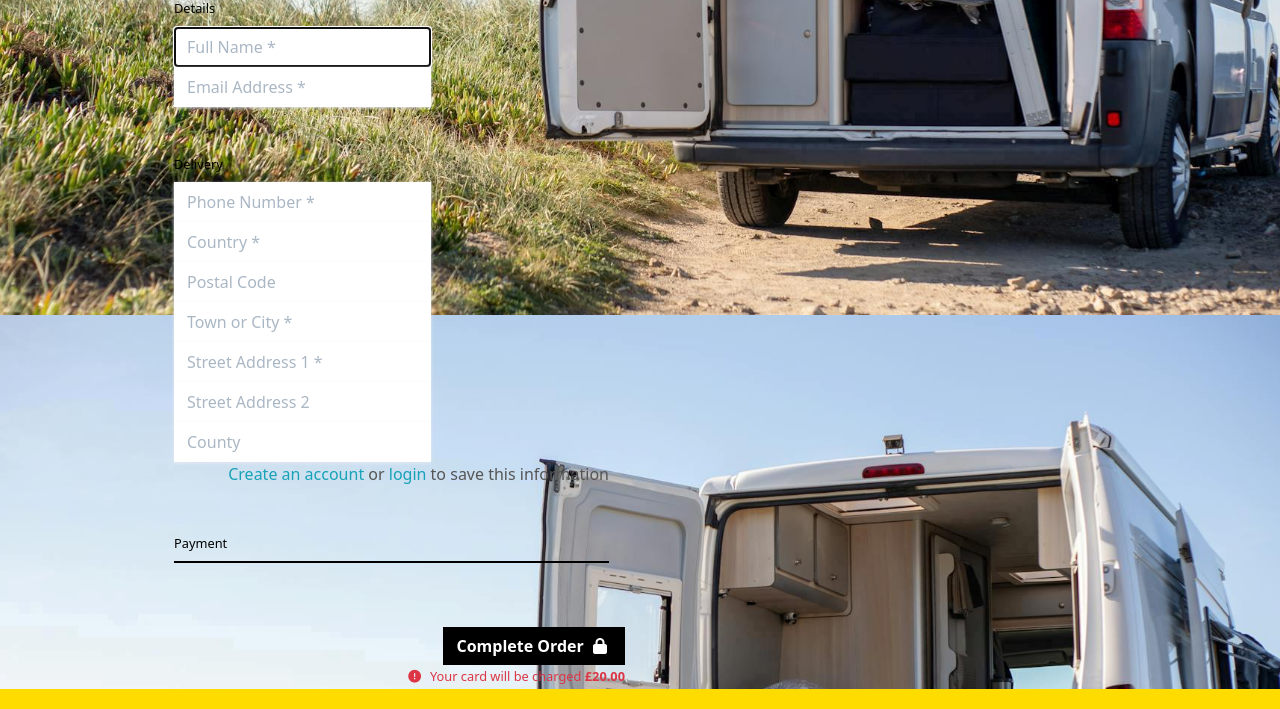
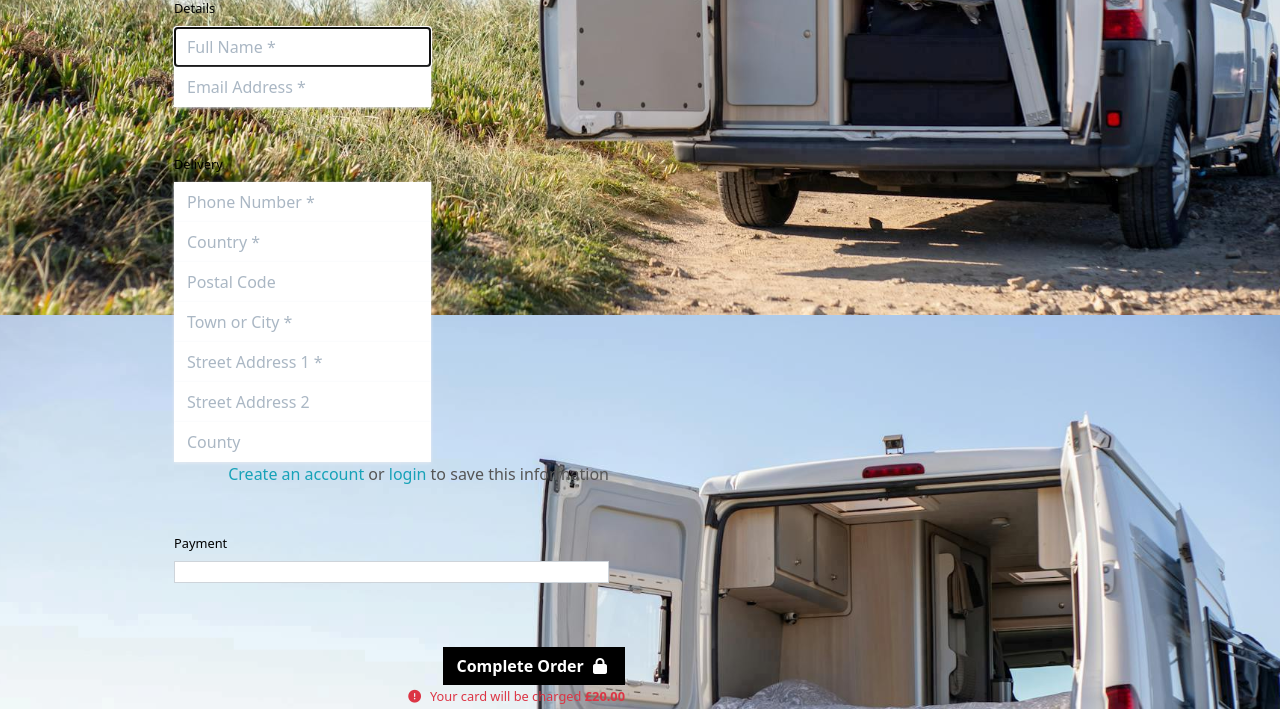
Before and after one commit to ElFalch/used-car-sense, a Django app: template checkout/templates/checkout/checkout.html in a window 1280 px wide. Shown: the part 485-1194 px from the top of the page. Run offline with Django 3.2, Linux system fonts and the light colour scheme; the template is opened without the code that fills it: values that come from a table or form of the project are taken from there, others are empty; some libraries are stand-ins or nearby versions; some web fonts are replaced.

Commit message:
feat: add styling for card element

```diff
--- a/checkout/static/checkout/css/checkout.css
+++ b/checkout/static/checkout/css/checkout.css
@@ -25,13 +25,19 @@
   color: #aab7c4;
 }
 
+#card-element {
+  background-color: white;
+  padding: 10px 12px;
+  border: 1px solid #ced4da;
+  border-radius: 0px;
+}
+
 .fieldset-label {
   position: relative;
   right: 0.5rem;
 }
 
-#payment-form .form-control,
-#card-element {
+#payment-form .form-control {
   color: #000;
   border: 1px solid #000;
 }
```
